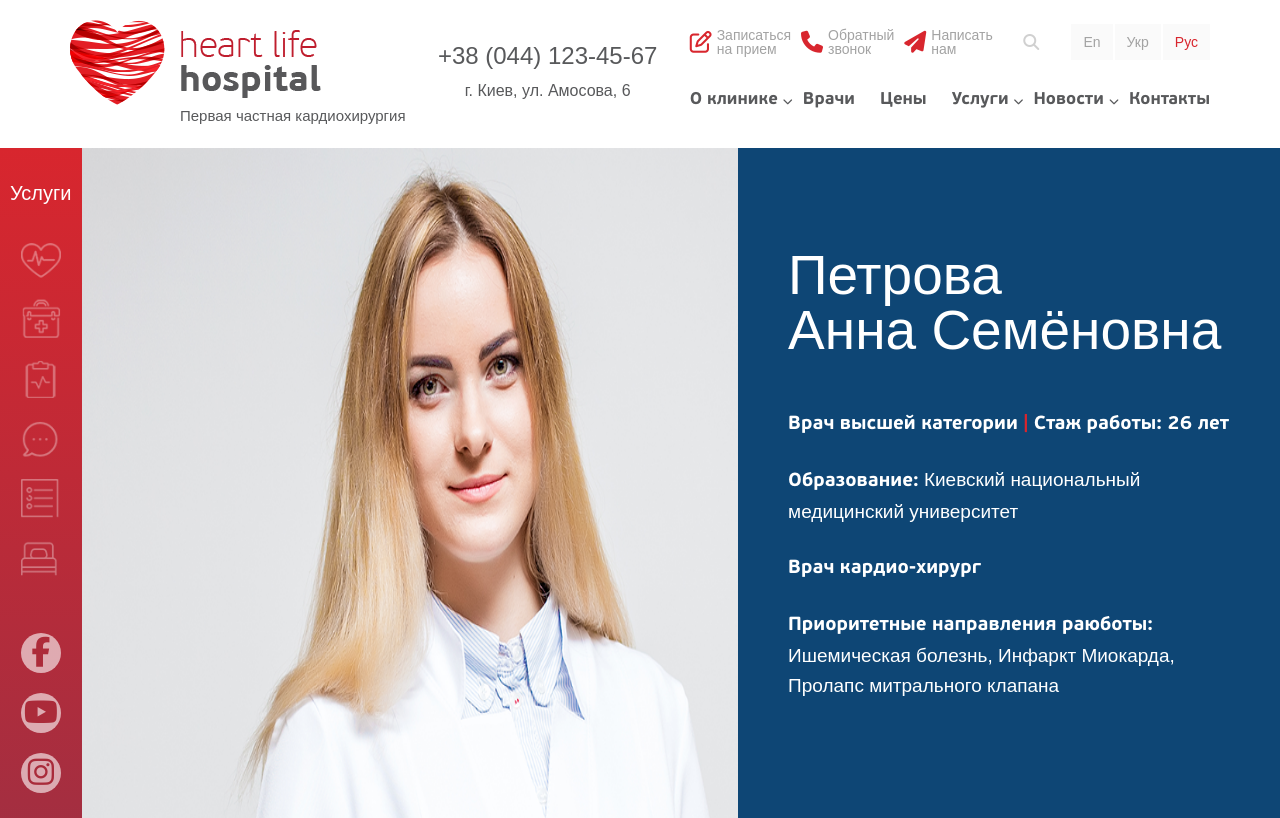
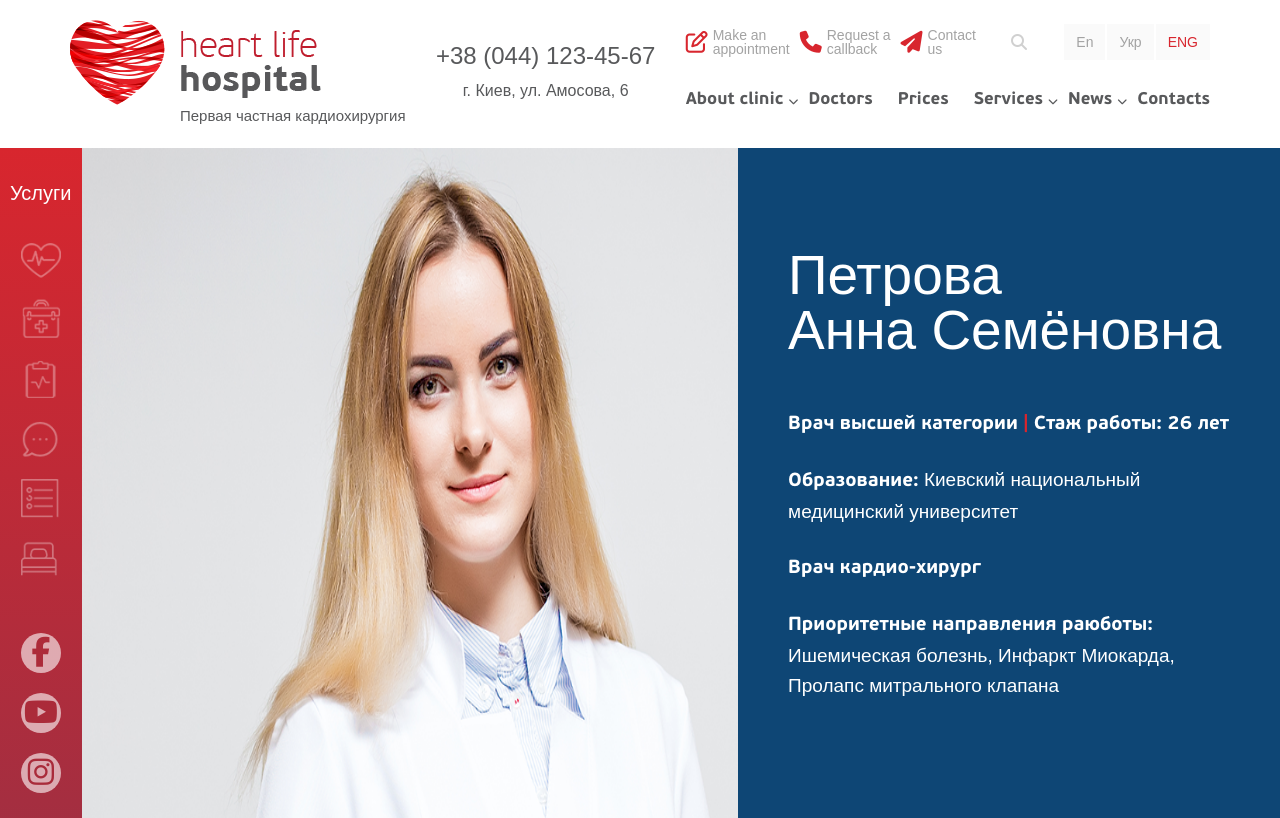
Before and after one commit to Skindyk/Skindyk.github.io, a plain HTML site: page index.html in a window 1280 px wide. Shown: the top 818 px of the page. Drawn offline with nearby package versions, Linux system fonts and the light colour scheme; some packages are replaced by stand-ins of ours; a web font is replaced by a local one.

Commit message:
SKGIT-1 <Changed index lang to EN>

```diff
--- a/index.html
+++ b/index.html
@@ -30,15 +30,15 @@
                         <ul class="contact_us">
                             <li>
                                 <i class="fa fa-pencil-square-o" aria-hidden="true"></i>
-                                <a href="#">Записаться<br> на прием</a>
+                                <a href="#">Make an<br> appointment</a>
                             </li>
                             <li>
                                 <i class="fa fa-phone" aria-hidden="true"></i>
-                                <a href="#">Обратный<br> звонок</a>
+                                <a href="#">Request a<br> callback</a>
                             </li>
                             <li>
                                 <i class="fa fa-paper-plane" aria-hidden="true"></i>
-                                <a href="#">Написать<br> нам</a>
+                                <a href="#">Contact<br> us</a>
                             </li>
                         </ul>
                         <a class="header_search" href="#"><i class="fa fa-search" aria-hidden="true"></i></a>
@@ -50,29 +50,29 @@
                                 <a href="#">Укр</a>
                             </li>
                             <li class="active">
-                                <a href="#">Рус</a>
+                                <a href="#">ENG</a>
                             </li>
                         </ul>
                     </div>
                     <div class="header_menu_bottom">
                         <ul>
                             <li>
-                                <a class="dropdown" href="#">О клинике</a>
+                                <a class="dropdown" href="#">About clinic</a>
                             </li>
                             <li>
-                                <a href="#">Врачи</a>
+                                <a href="#">Doctors</a>
                             </li>
                             <li>
-                                <a href="#">Цены</a>
+                                <a href="#">Prices</a>
                             </li>
                             <li>
-                                <a class="dropdown" href="#">Услуги</a>
+                                <a class="dropdown" href="#">Services</a>
                             </li>
                             <li>
-                                <a class="dropdown" href="#">Новости</a>
+                                <a class="dropdown" href="#">News</a>
                             </li>
                             <li>
-                                <a href="#">Контакты</a>
+                                <a href="#">Contacts</a>
                             </li>
                         </ul>
                     </div>
@@ -211,22 +211,22 @@
                         <div class="footer-menu">
                             <ul>
                                 <li>
-                                    <a class="dropdown" href="#">О клинике</a>
+                                    <a class="dropdown" href="#">About clinic</a>
                                 </li>
                                 <li>
-                                    <a href="#">Врачи</a>
+                                    <a href="#">Doctors</a>
                                 </li>
                                 <li>
-                                    <a href="#">Цены</a>
+                                    <a href="#">Prices</a>
                                 </li>
                                 <li>
-                                    <a class="dropdown" href="#">Услуги</a>
+                                    <a class="dropdown" href="#">Services</a>
                                 </li>
                                 <li>
-                                    <a class="dropdown" href="#">Новости</a>
+                                    <a class="dropdown" href="#">News</a>
                                 </li>
                                 <li>
-                                    <a href="#">Контакты</a>
+                                    <a href="#">Contacts</a>
                                 </li>
                             </ul>
                         </div>
```
